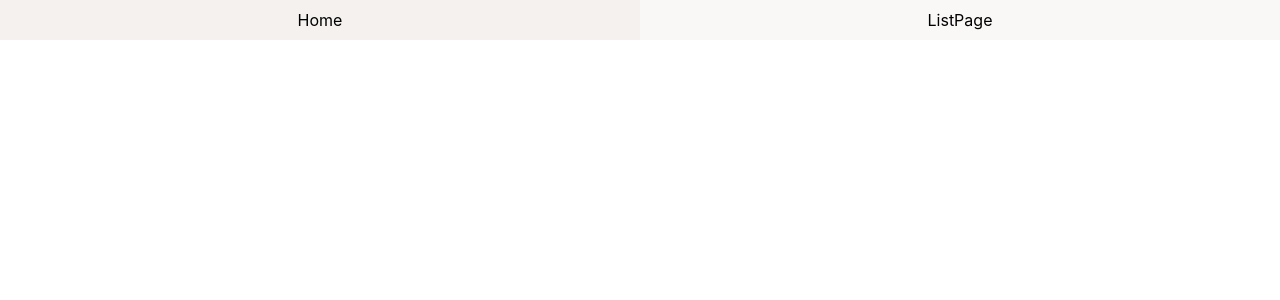
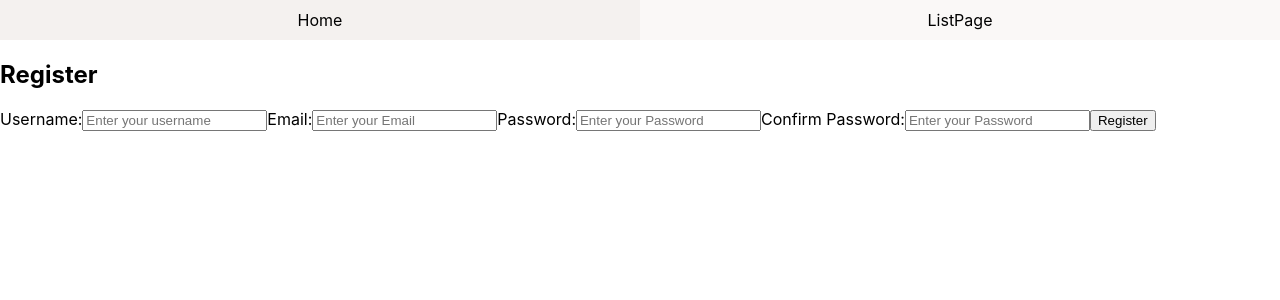
Before and after one commit to sathvik784/ToDoList, a React (Create React App) app: page /register in a window 1280 px wide. Before the commit this address had no page. Shown: the top 300 px of the page. Built offline with nearby package versions, Linux system fonts and the light colour scheme.

Commit message:
registration stuff

```diff
--- a/src/App.js
+++ b/src/App.js
@@ -1,9 +1,10 @@
-
 import './styles/App.css';
 import Home from './components/Home';
 import { BrowserRouter as Router, Routes, Route } from 'react-router-dom';
 import TempNavbar from './components/TempNavbar';
 import ListPage from './components/ListPage';
+import Register from './components/Register';
+
 function App() {
   return (
     <Router>
@@ -11,6 +12,7 @@ function App() {
       <Routes>
         <Route path='/' element={<Home />} />
         <Route path='/listpage' element={<ListPage/>} />
+        <Route path='/register' element={<Register/>} />
       </Routes>
     </Router>
   );
--- a/src/components/Home.js
+++ b/src/components/Home.js
@@ -4,6 +4,7 @@ import benefitsInfo from './benefitsInfo';
 import HomePageList from './HomePageList';
 import gif from './HomePageGif';
 import '../styles/Home.css'
+import { Link } from 'react-router-dom';
 
 function Home() {
   return (
@@ -13,9 +14,11 @@ function Home() {
           To-Do List
         </h1>
 
-        <button id='login-button'>
-          Sign In
-        </button>
+        <button id='login-button'> Sign In </button>
+
+        <Link to='/register'>
+          <button id='login-button'> Register </button>
+        </Link>
 
         <h2 id='blurb'>
           A place to keep track of all your assignments and events neatly.
@@ -25,6 +28,9 @@ function Home() {
           <HomePageList cards={benefitsInfo}/>
         </div>
       </header>
+
+
+
     </div>
   );
 }
--- /dev/null
+++ b/src/components/Register.js
@@ -0,0 +1,114 @@
+import React, { useState } from "react";
+import Home from './Home';
+import { Link } from "react-router-dom";
+//import '../styles/Login.css'
+
+const Register = () => {
+
+    const [username, setUsername] = useState("");
+    const [email, setEmail] = useState("");
+    const [password, setPassword] = useState("");
+    const [password2, setPassword2] = useState("");
+    const [isLoggedIn, setLoggedIn] = useState(false);
+
+    const handleRegister = () => {
+        // URL where you want to make the POST request
+        const url = 'http://127.0.0.1:8000/account/register/';
+
+        console.log(username)
+        console.log(email)
+        console.log(password)
+        console.log(password2)
+        const data = {
+          username: username,
+          email: email,
+          password1: password,
+          password2: password2
+        }
+        // Options for the fetch request
+        const options = {
+          method: 'POST',
+          headers: {
+            'Content-Type': 'application/json', // Set the content type based on your data format
+
+            // You can also include other headers if needed, like authorization headers
+          },
+          body: JSON.stringify(data) // Convert data to JSON string for the request body
+        };
+
+        // Make the POST request using fetch
+        fetch(url, options)
+          .then(response => response.json()) // Parse the response as JSON
+          .then(data => {
+            console.log('Registration request successful:', data);
+            // Handle the response data as needed
+            //return <Home />;
+
+          })
+
+          .catch(error => {
+            console.error('Error making registration request:', error);
+            // Handle errors
+          });
+
+
+
+    };
+
+    return (
+        <div className="login-container">
+
+            <h2>Register</h2>
+
+            <label htmlFor="username">Username:</label>
+
+            <input
+                type="text"
+                id="username"
+                name="username"
+                placeholder="Enter your username"
+                value={username}
+                onChange={(e) => setUsername(e.target.value)}
+                required
+            />
+            <label htmlFor="email">Email:</label>
+            <input
+                type="email"
+                id="email"
+                name="email"
+                placeholder="Enter your Email"
+                value={email}
+                onChange={(e) => setEmail(e.target.value)}
+                required
+            />
+
+            <label htmlFor="password">Password:</label>
+            <input
+                type="password"
+                id="password"
+                name="password"
+                placeholder="Enter your Password"
+                value={password}
+                onChange={(e) => setPassword(e.target.value)}
+                required
+            />
+
+            <label htmlFor="password2">Confirm Password:</label>
+            <input
+                type="password"
+                id="password2"
+                name="password2"
+                placeholder="Enter your Password"
+                value={password2}
+                onChange={(e) => setPassword2(e.target.value)}
+                required
+            />
+
+
+            <button type="button" onClick={handleRegister}> Register </button>
+
+
+        </div>
+    );
+};
+export default Register;
--- a/src/components/TempNavbar.js
+++ b/src/components/TempNavbar.js
@@ -12,6 +12,7 @@ function TempNavbar() {
                 <li>
                     <Link to='/listpage'>ListPage</Link>
                 </li>
+
             </ul>
         </nav>
     );
--- /dev/null
+++ b/src/styles/Login.css
@@ -0,0 +1,45 @@
+body {
+    font-family: Arial, sans-serif;
+    background-color: #f4f4f4;
+    margin: 0;
+    display: flex;
+    align-items: center;
+    justify-content: center;
+    height: 100vh;
+    }
+.login-container {
+    background-color: #fff;
+    border-radius: 8px;
+    box-shadow: 0 0 10px rgba(0, 0, 0, 0.1);
+    padding: 20px;
+    width: 300px;
+}
+h2 {
+    text-align: center;
+    color: #333;
+}
+label {
+    display: block;
+    margin: 10px 0 5px;
+    color: #555;
+}
+input {
+    width: 100%;
+    padding: 8px;
+    margin-bottom: 10px;
+    box-sizing: border-box;
+    border: 1px solid #ccc;
+    border-radius: 4px;
+}
+button {
+    width: 100%;
+    padding: 10px;
+    background-color: #4caf50;
+    color: #fff;
+    border: none;
+    border-radius: 4px;
+    cursor: pointer;
+}
+button:hover {
+    background-color: #45a049;
+}
```
